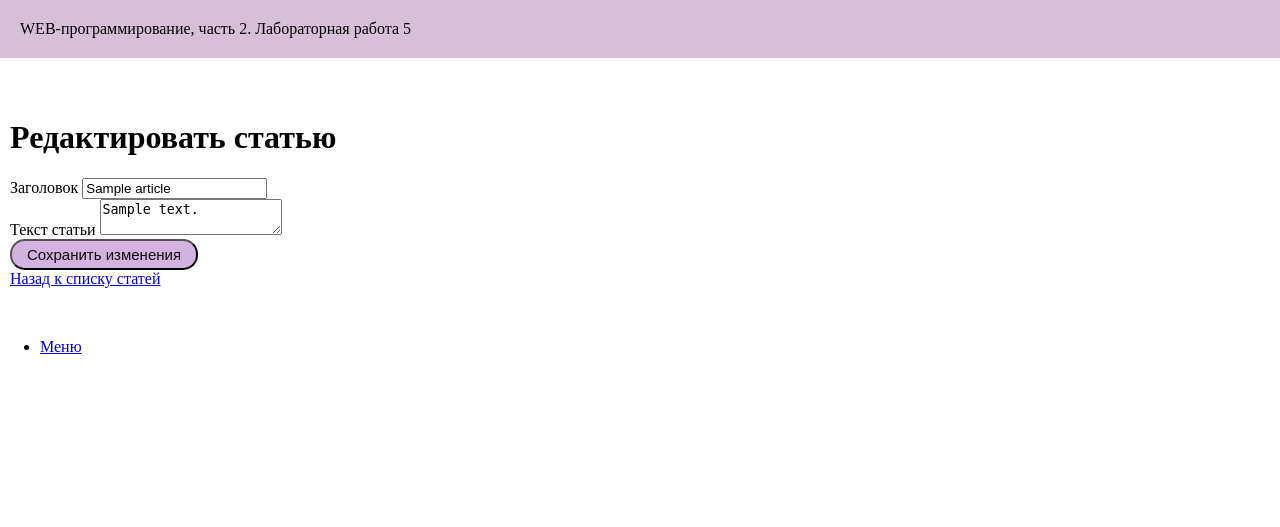
After one commit to Lesssya/web-backend-labs, a Flask app: page /lab5/edit/1 in a window 1280 px wide. The commit adds this page. Shown: the top 527 px of the page. Run offline with Flask 3, Linux system fonts and the light colour scheme; the visitor is signed in with stand-in values (Sample User, id 1); a database or web service that is not in the repository returns one stand-in record (values such as "Sample title"); some libraries are stand-ins or nearby versions.

Commit message:
Самостоятеьное задание

```diff
--- a/lab5.py
+++ b/lab5.py
@@ -50,7 +50,10 @@ def list_articles():
     articles = cur.fetchall()
 
     db_close(conn, cur)
-    return render_template('/lab5/articles.html', articles=articles)
+
+    has_articles = len(articles) > 0
+
+    return render_template('/lab5/articles.html', articles=articles, has_articles=has_articles)
 
 
 @lab5.route('/lab5/create', methods = ['GET', 'POST'])
@@ -64,6 +67,10 @@ def create_article():
 
     title = request.form.get('title')
     article_text = request.form.get('article_text')
+
+    if not title or not article_text:
+        error_message = "Название статьи и текст не могут быть пустыми."
+        return render_template('lab5/create.html', error=error_message)
 
     conn, cur = db_connect()
 
@@ -153,3 +160,50 @@ def success():
 @lab5.route('/lab5/success_login')
 def success_login():
     return render_template('lab5/success_login.html')
+
+
+@lab5.route('/lab5/logout')
+def logout():
+    session.pop('login', None)
+    return redirect('/lab5/login')
+
+
+@lab5.route('/lab5/delete/<int:article_id>', methods=['POST'])
+def delete_article(article_id):
+    login = session.get('login')
+    if not login:
+        return redirect('/lab5/login')
+    conn, cur = db_connect()
+    if current_app.config['DB_TYPE'] == 'postgres':
+        cur.execute("DELETE FROM articles WHERE id=%s;", (article_id,))
+    else:
+        cur.execute("DELETE FROM articles WHERE id=?;", (article_id,))
+
+    conn.commit()
+    db_close(conn, cur)
+    return redirect('/lab5/list')
+
+
+@lab5.route('/lab5/edit/<int:article_id>', methods=['GET', 'POST'])
+def edit_article(article_id):
+    login = session.get('login')
+    if not login:
+        return redirect('/lab5/login')
+    conn, cur = db_connect()
+    if current_app.config['DB_TYPE'] == 'postgres':
+        cur.execute("SELECT * FROM articles WHERE id=%s;", (article_id,))
+    else:
+        cur.execute("SELECT * FROM articles WHERE id=?;", (article_id,))
+    article = cur.fetchone()
+    if request.method == 'POST':
+        title = request.form['title']
+        article_text = request.form['article_text']
+        if current_app.config['DB_TYPE'] == 'postgres':
+            cur.execute("UPDATE articles SET title=%s, article_text=%s WHERE id=%s;", (title, article_text, article_id))
+        else:
+            cur.execute("UPDATE articles SET title=?, article_text=? WHERE id=?;", (title, article_text, article_id))
+        conn.commit()
+        db_close(conn, cur)
+        return redirect('/lab5/list')
+    db_close(conn, cur)
+    return render_template('lab5/edit_article.html', article=article)
--- a/templates/base.html
+++ b/templates/base.html
@@ -5,6 +5,7 @@
     <meta name="viewport" content="width=device-width, initial-scale=1.0">
     <title>Занозина Олеся. {% block lab %}{% endblock %}</title>
     <link rel="stylesheet" href="{{ url_for('static', filename='main.css') }}">
+    <link rel="icon" href="{{ url_for('static', filename='favicon-32x32.png')}}">
     <style>
         body {
             {% if request.cookies.get('color') %}
--- /dev/null
+++ b/templates/lab5/edit_article.html
@@ -0,0 +1,20 @@
+{% extends "base.html" %}
+
+{% block lab %}Лабораторная работа 5{% endblock %}
+
+{% block main %}
+
+<h1>Редактировать статью</h1>
+<form method="POST">
+    <div>
+        <label for="title">Заголовок</label>
+        <input type="text" id="title" name="title" value="{{ article['title'] }}" required>
+    </div>
+    <div>
+        <label for="article_text">Текст статьи</label>
+        <textarea id="article_text" name="article_text" required>{{ article['article_text'] }}</textarea>
+    </div>
+    <button type="submit">Сохранить изменения</button>
+</form>
+<a href="/lab5/list">Назад к списку статей</a>
+{% endblock %}
```
Also changed, not shown: templates/lab5/articles.html (+13 -4 lines), templates/lab5/create.html (+6 -1 lines), templates/lab5/lab5.html (+11 -6 lines), static/favicon-32x32.png (added).
